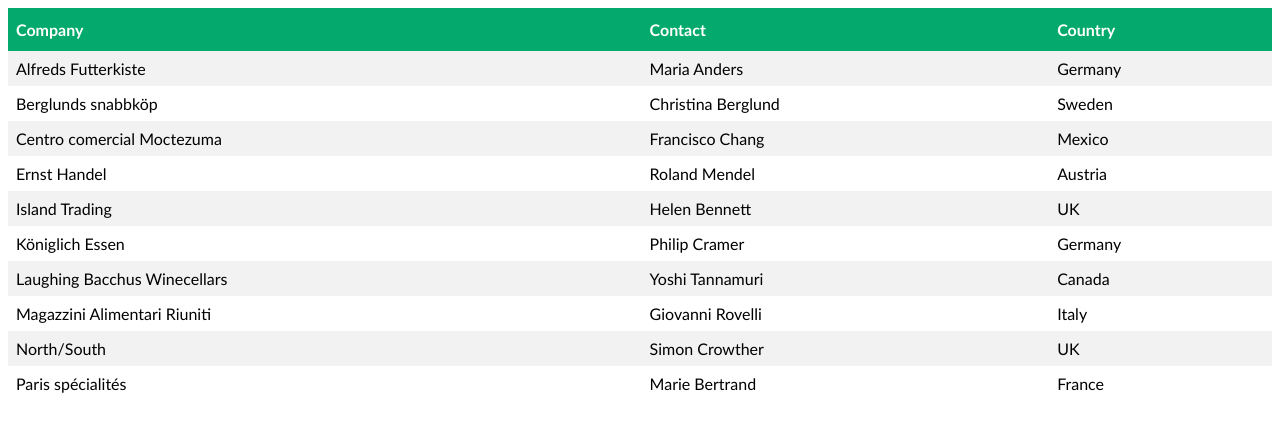
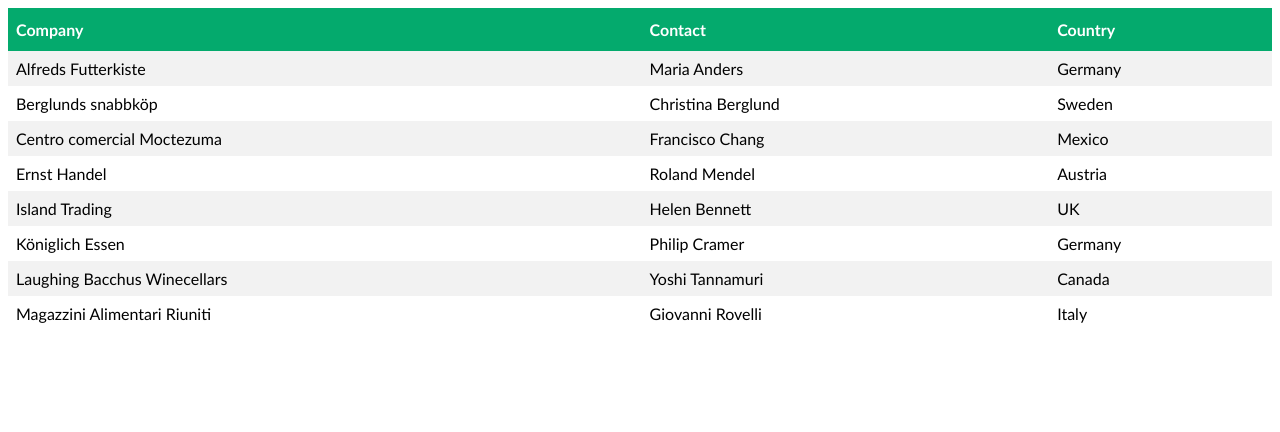
Before and after one commit to ridhima2718/MERN-Stack-Submissions, a plain HTML site: page task3css.html in a window 1280 px wide. Drawn offline with Linux system fonts and the light colour scheme.

Commit message:
Update task3css.html

```diff
--- a/task3css.html
+++ b/task3css.html
@@ -80,16 +80,6 @@
       <td>Giovanni Rovelli</td>
       <td>Italy</td>
     </tr>
-    <tr>
-      <td>North/South</td>
-      <td>Simon Crowther</td>
-      <td>UK</td>
-    </tr>
-    <tr>
-      <td>Paris spécialités</td>
-      <td>Marie Bertrand</td>
-      <td>France</td>
-    </tr>
   </table>
 
 </body>
```
